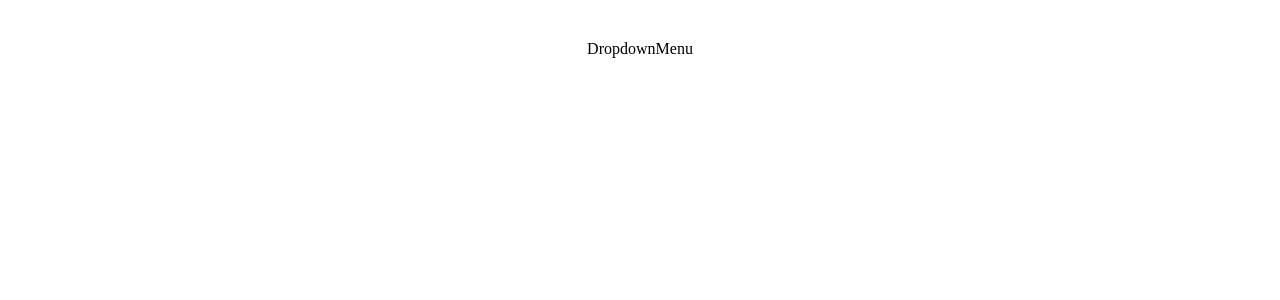
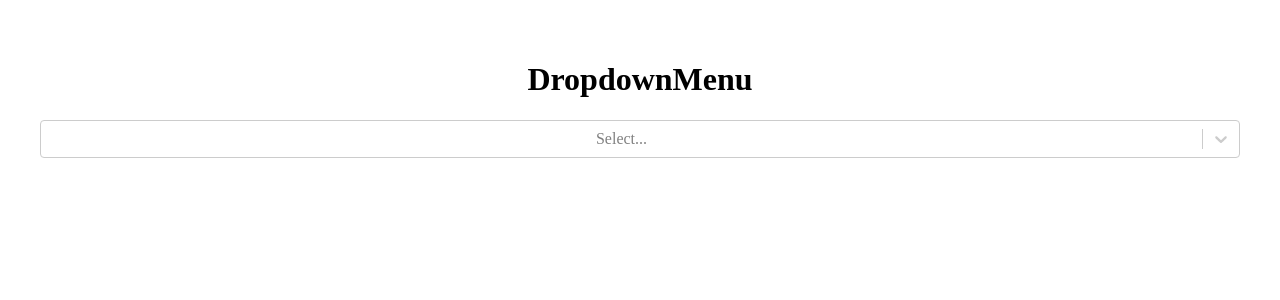
Before and after one commit to tla111/filter-practice, a React (Vite) app in the folder frontend/: page / in a window 1280 px wide. Shown: the top 300 px of the page. Built offline with nearby package versions, Linux system fonts and the light colour scheme.

Commit message:
Select component able to select options

```diff
--- a/frontend/src/components/DropdownMenu.jsx
+++ b/frontend/src/components/DropdownMenu.jsx
@@ -1,8 +1,18 @@
 import React from 'react'
+import Select from 'react-select'
 
 const DropdownMenu = () => {
+    const options = [
+        { value: 'chocolate', label: 'Chocolate' },
+        { value: 'strawberry', label: 'Strawberry' },
+        { value: 'vanilla', label: 'Vanilla' }
+    ]
+
     return (
-        <div>DropdownMenu</div>
+        <div>
+            <h1>DropdownMenu</h1>
+            <Select options={options} />
+        </div>
     )
 }
 
```
